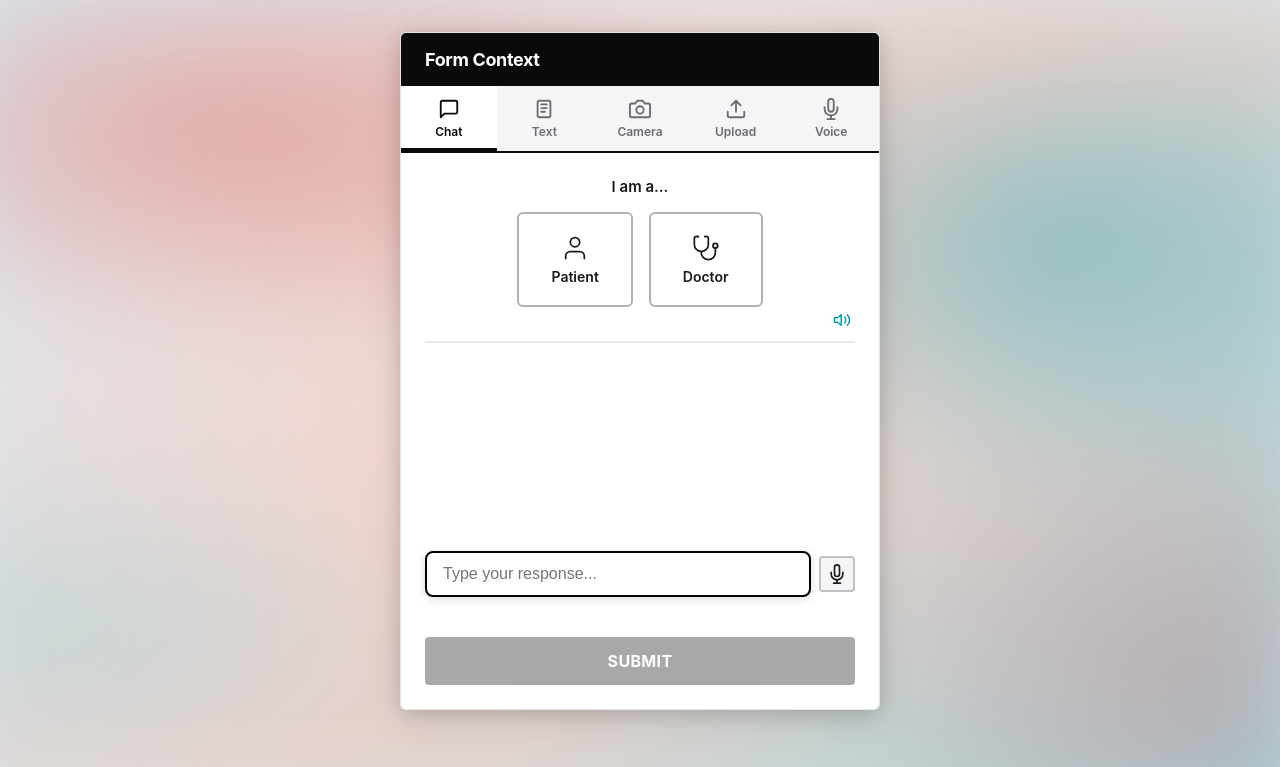
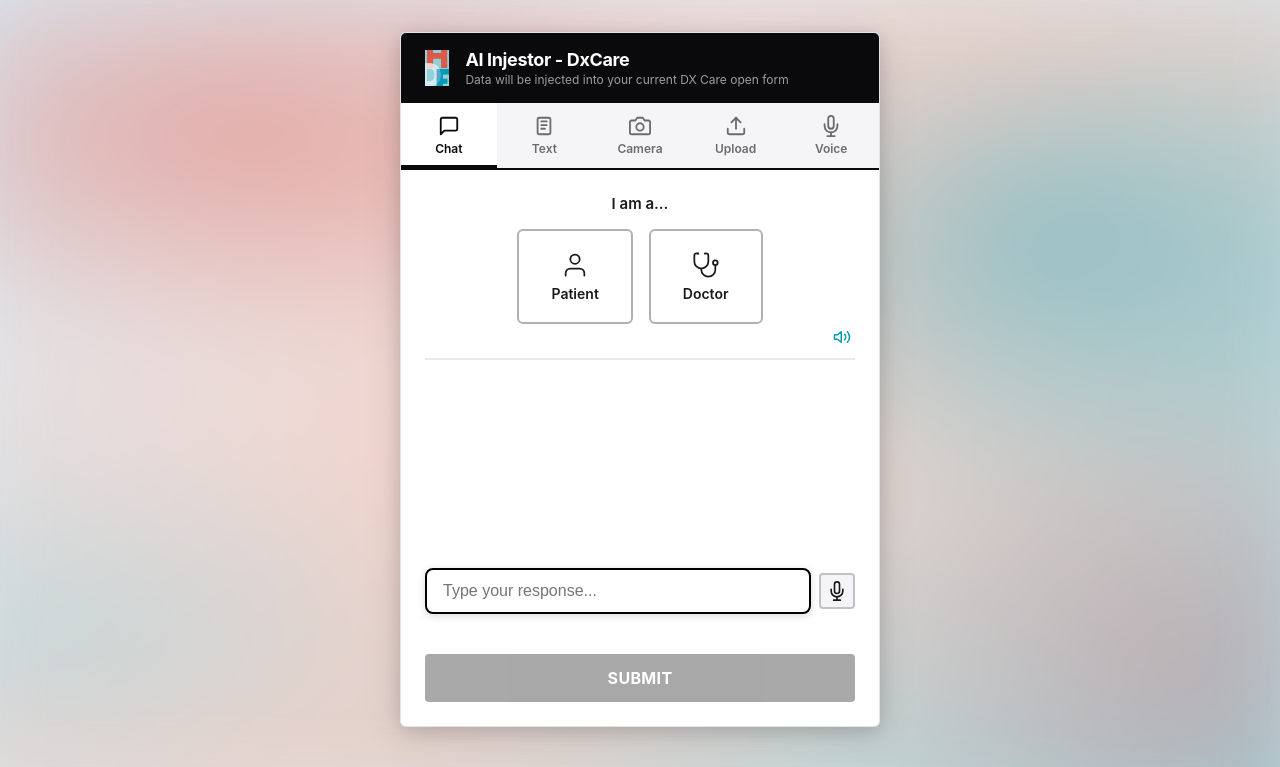
Before and after one commit to charbeltabet/hdf-hacksante, a Flask app: page /form-context in a window 1280 px wide. Shown: the top 767 px of the page. Run offline with Flask 3, Linux system fonts and the light colour scheme.

Commit message:
add logo again

```diff
--- a/templates/form_context.html
+++ b/templates/form_context.html
@@ -13,7 +13,13 @@
     <main>
         <section class="input-card">
             <header class="input-header">
-                <h1>Form Context</h1>
+                <div class="header-brand">
+                    <img src="/static/css/images/logo.png" alt="Logo" class="header-logo">
+                    <div class="header-text">
+                        <h1>AI Injestor - DxCare</h1>
+                        <p class="header-description">Data will be injected into your current DX Care open form</p>
+                    </div>
+                </div>
             </header>
 
             <nav class="mode-toolbar" role="tablist" aria-label="Input mode">
```
